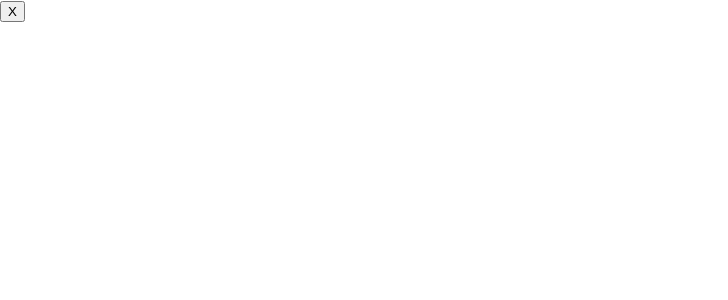
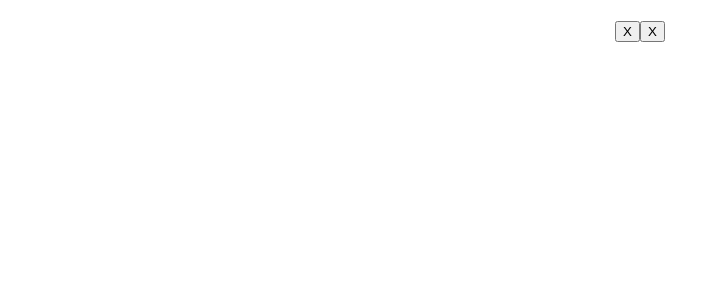
Before and after one commit to abdoulkarim22/Tic-Toc-Toe-App, a React (Create React App) app in the folder mon-app/: page / in a window 1280 px wide. Shown: the top 300 px of the page, without its empty margins (0-728 px from the left). Built offline with nearby package versions, Linux system fonts and the light colour scheme.

Commit message:
add style body

```diff
--- a/mon-app/src/App.js
+++ b/mon-app/src/App.js
@@ -1,7 +1,13 @@
 import './App.css';
+import React, { Fragment } from 'react'
 
-export default function Square() {
+function App() {
+  return (
+    <>
+      <button className="square">X</button>
+      <button className="square">X</button>
+    </>
+  )
+}
 
-  return <button className="square">X</button>
-
-}
+export default App
--- a/mon-app/src/index.css
+++ b/mon-app/src/index.css
@@ -5,6 +5,9 @@ body {
     sans-serif;
   -webkit-font-smoothing: antialiased;
   -moz-osx-font-smoothing: grayscale;
+  justify-content: center;
+  display: flex;
+  padding: 20px;
 }
 
 code {
```
